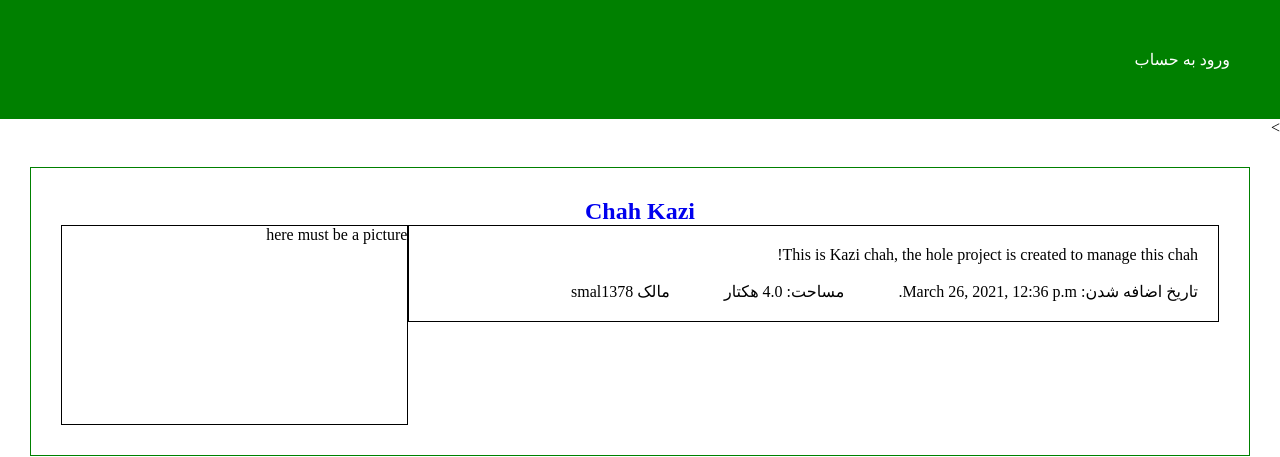
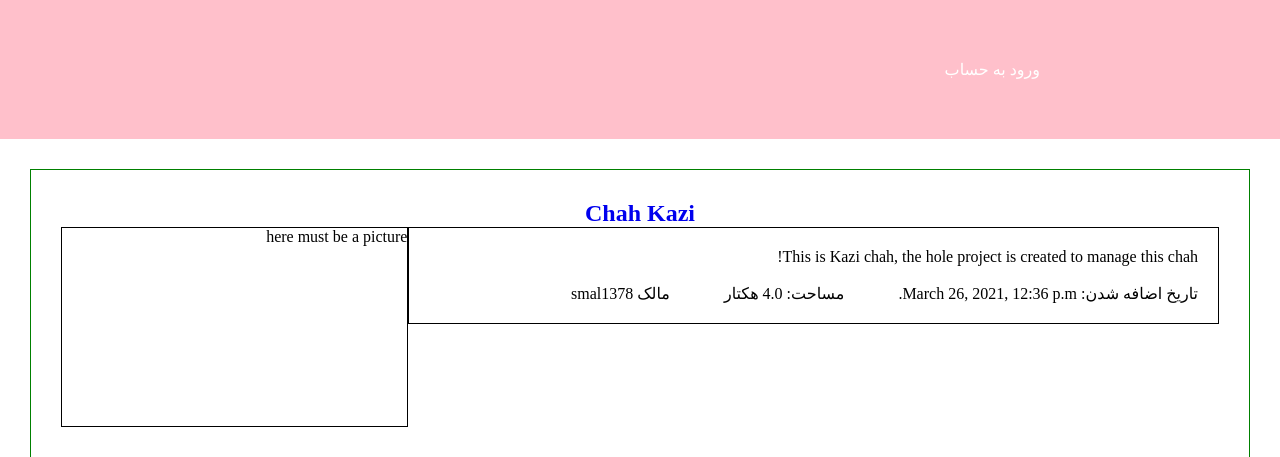
Before and after one commit to smal1378/Kazi, a Django app: page / in a window 1280 px wide. Shown: the top 457 px of the page. Run offline with Django 3.2, Linux system fonts and the light colour scheme; data comes from the database, SQL or seed files in the repository.

Commit message:
some issues happened

```diff
--- a/maps/static/maps/base.css
+++ b/maps/static/maps/base.css
@@ -2,9 +2,14 @@
     margin: 0;
     padding: 0;
 }
-header {
-    background-color: green;
-    padding: 50px;
+#main_header {
+    background-color: pink;
+    padding: 60px;
+}
+#header_container {
+    max-width: 800px;
+    margin: auto;
+    overflow: auto;
 }
 header a {
     color: white;
--- a/maps/templates/maps/base.html
+++ b/maps/templates/maps/base.html
@@ -10,17 +10,17 @@
 </head>
 <body>
     {% block header %}
-        <header>
-        <div>
-            {% if user is none %}
+    <header id="main_header">
+        <div id="header_container">
+            <div>
+                {% if user is none %}
                 <a href="{% url 'login' %}">ورود به حساب</a>
-            {% else %}
+                {% else %}
                 <a href="#">{{ user }}</a>
-            {% endif %}
+                {% endif %}
+            </div>
         </div>
-        <!-- .username -->
-        </header>>
-    <!-- .header -->
+    </header>
     {% endblock %}
 
     {% block content %}
```
